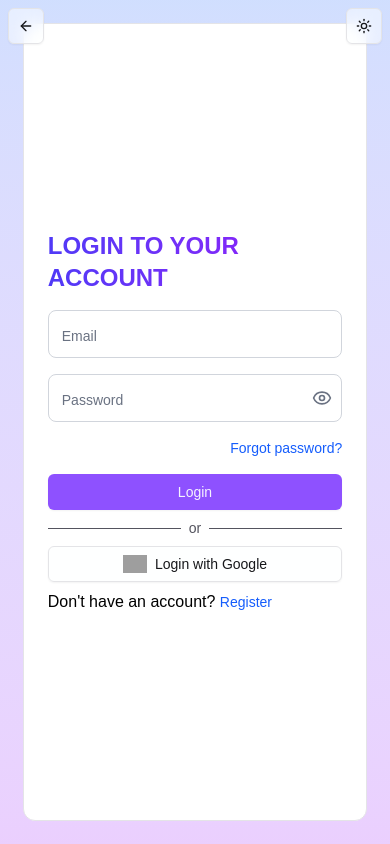
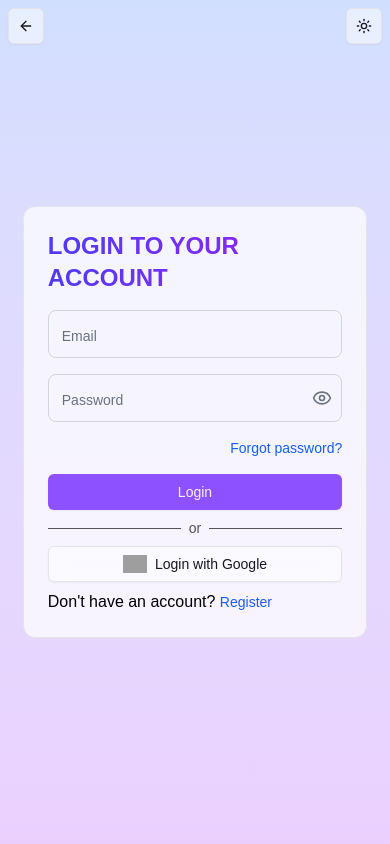
Before and after one commit to KursonProject/E-commerce-client, a React (Vite) app: page /login in a window 390 px wide. Built offline with nearby package versions, Linux system fonts and the light colour scheme; no server answers; grey boxes are pictures that could not be loaded.

Commit message:
change: style form auth

```diff
--- a/src/components/layouts/AuthForm.tsx
+++ b/src/components/layouts/AuthForm.tsx
@@ -13,7 +13,7 @@
 
 export const AuthForm = ({ handleSubmit, children, title }: AuthFormProps) => {
     return (
-        <section className="w-full h-screen flex items-center justify-center p-res-xxl">
+        <section className="w-full h-[100dvh] flex items-center justify-center p-res-xxl overflow-hidden">
 
             <div className="absolute top-2 left-2">
                 <Link to="/">
@@ -29,11 +29,11 @@
 
             <div className="absolute top-0 left-0 h-full w-full  bg-gradient-to-b from-blue-600 to-purple-600 opacity-20 dark:opacity-10 -z-10"></div>
 
-            <div className="w-full h-full flex items-center justify-center rounded-xl border bg-background overflow-hidden">
+            <div className="w-full md:h-full h-fit flex items-center justify-center rounded-xl border bg-background/70 overflow-hidden">
                 <div className="w-1/2 h-full bg-gradient-to-br from-indigo-600/30 to-purple-600/30 md:flex hidden items-center justify-center">
                     <img src={bgForm} alt="" className="w-full h-full object-cover filter drop-shadow-[0_0_5px_var(--color-foreground)]" />
                 </div>
-                <div className="md:w-1/2 w-full h-full flex flex-col gap-4 items-center justify-center px-res-xxl">
+                <div className="md:w-1/2 w-full h-full flex flex-col gap-4 items-center justify-center p-res-xxl">
                     <h1 className="text-2xl font-bold bg-gradient-to-r from-indigo-600 to-purple-600 bg-clip-text text-transparent">{title}</h1>
                     <form onSubmit={handleSubmit} className="w-full flex flex-col gap-4">
                         {children}
--- a/src/pages/auth/RegsiterPage.tsx
+++ b/src/pages/auth/RegsiterPage.tsx
@@ -74,7 +74,7 @@
             />
             <div className="w-full flex items-center text-sm text-muted-foreground gap-2">
                 <input type="checkbox" className="ml-2" required />
-                Have you agreed to the <Link to="/terms" className="text-blue-600 ml-1 hover:underline dark:text-blue-500">Terms and Conditions</Link>?
+                <span>Have you agreed to the <Link to="/terms" className="text-blue-600 ml-1 hover:underline dark:text-blue-500">Terms and Conditions</Link>?</span>
             </div>
             <div className="w-full flex flex-col gap-2">
                 <Button type="submit" disabled={loading} className="w-full">{loading ? "Loading..." : "Register"}</Button>
```
